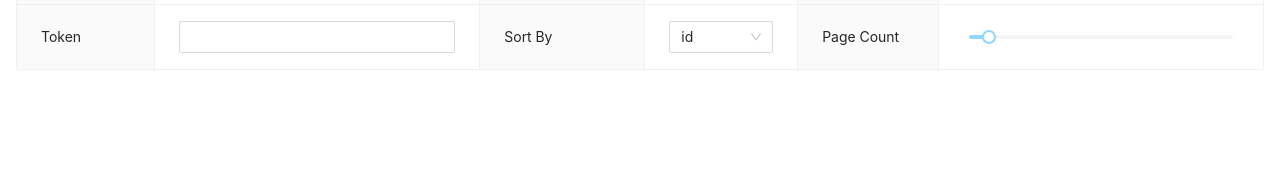
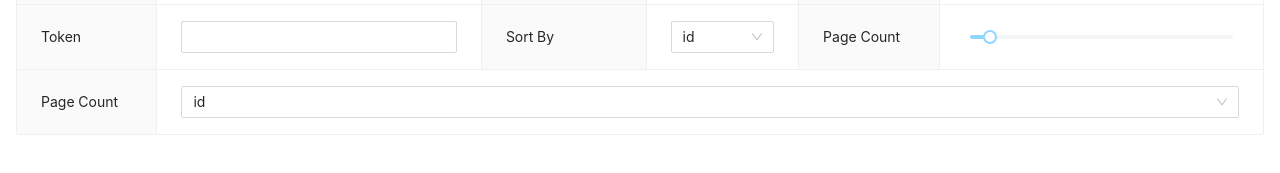
Before and after one commit to johnny990628/RedPanda_React, a React (Create React App) app: page / in a window 1280 px wide. Shown: the part 187-360 px from the top of the page. Built offline with nearby package versions, Linux system fonts and the light colour scheme; the HTML template or start-up script is replaced by a standard one.

Commit message:
refactor:change resource config json structor

```diff
--- a/src/Components/QueryUI/index.tsx
+++ b/src/Components/QueryUI/index.tsx
@@ -3,7 +3,7 @@ import React, { useState, useEffect } from 'react'
 import RESOURCES from '../../Resources.config.json'
 import { GET, getSetting, init } from '../../httpRequest'
 
-const { Option } = Select
+const { Option, OptGroup } = Select
 
 type QueryData = {
     URL: string
@@ -13,6 +13,12 @@ type QueryData = {
     token: string
     sortBy: string
     pageCount: number
+    parameters: object[]
+}
+
+type ResourceType = {
+    type: string
+    cols: string[]
 }
 
 const SelectBefore = (
@@ -64,6 +70,29 @@ const ResourceTypeSelector = ({ value, valueOnChange }: { value: string; valueOn
     )
 }
 
+const SearchParameterSelector = ({
+    options,
+    value,
+    valueOnChange,
+}: {
+    options: ResourceType[]
+    value: string
+    valueOnChange: (type: string, value: string) => void
+}) => {
+    return (
+        <Select value={value} showSearch style={{ width: '100%' }} onChange={e => valueOnChange('resourceType', e)}>
+            {options?.map(({ type, cols }) => (
+                <OptGroup label={type} key={type}>
+                    {cols.map(col => (
+                        <Option value={col} key={col}>
+                            {col}
+                        </Option>
+                    ))}
+                </OptGroup>
+            ))}
+        </Select>
+    )
+}
 const QueryUI = () => {
     const initialData: QueryData = {
         URL: 'https://',
@@ -73,6 +102,7 @@ const QueryUI = () => {
         token: '',
         sortBy: 'id',
         pageCount: 20,
+        parameters: [],
     }
     const [data, setData] = useState<QueryData>(initialData)
 
@@ -135,6 +165,9 @@ const QueryUI = () => {
             <Descriptions.Item label="Page Count">
                 <Slider value={data.pageCount} min={5} max={200} step={5} onChange={value => valueOnChange('pageCount', value)} />
             </Descriptions.Item>
+            <Descriptions.Item label="Page Count">
+                <SearchParameterSelector options={RESOURCES} value={data.sortBy} valueOnChange={valueOnChange} />
+            </Descriptions.Item>
         </Descriptions>
     )
 }
--- a/src/Resources.config.json
+++ b/src/Resources.config.json
@@ -1,11 +1,25 @@
 [
     {
         "type": "Patient",
-        "cols": ["id", "birthDate", "gender", "identifier", "name"]
+        "cols": [
+            { "label": "id", "key": "patient_id" },
+            { "label": "birthDate", "key": "patient_birthDate" },
+            { "label": "gender", "key": "patient_gender" },
+            { "label": "identifier", "key": "patient_identifier" },
+            { "label": "name", "key": "patient_name" }
+        ]
     },
     {
         "type": "Condition",
-        "cols": ["id", "clinical-status", "code", "subject", "onset-date", "abatement-date", "severity"]
+        "cols": [
+            { "label": "id", "key": "condition_id" },
+            { "label": "clinical-status", "key": "condition_clinical-status" },
+            { "label": "code", "key": "condition_code" },
+            { "label": "subject", "key": "condition_subject" },
+            { "label": "onset-date", "key": "condition_onset-date" },
+            { "label": "abatement-date", "key": "condition_abatement-date" },
+            { "label": "severity", "key": "condition_serverity" }
+        ]
     },
     {
         "type": "DiagnosticReport",
```
